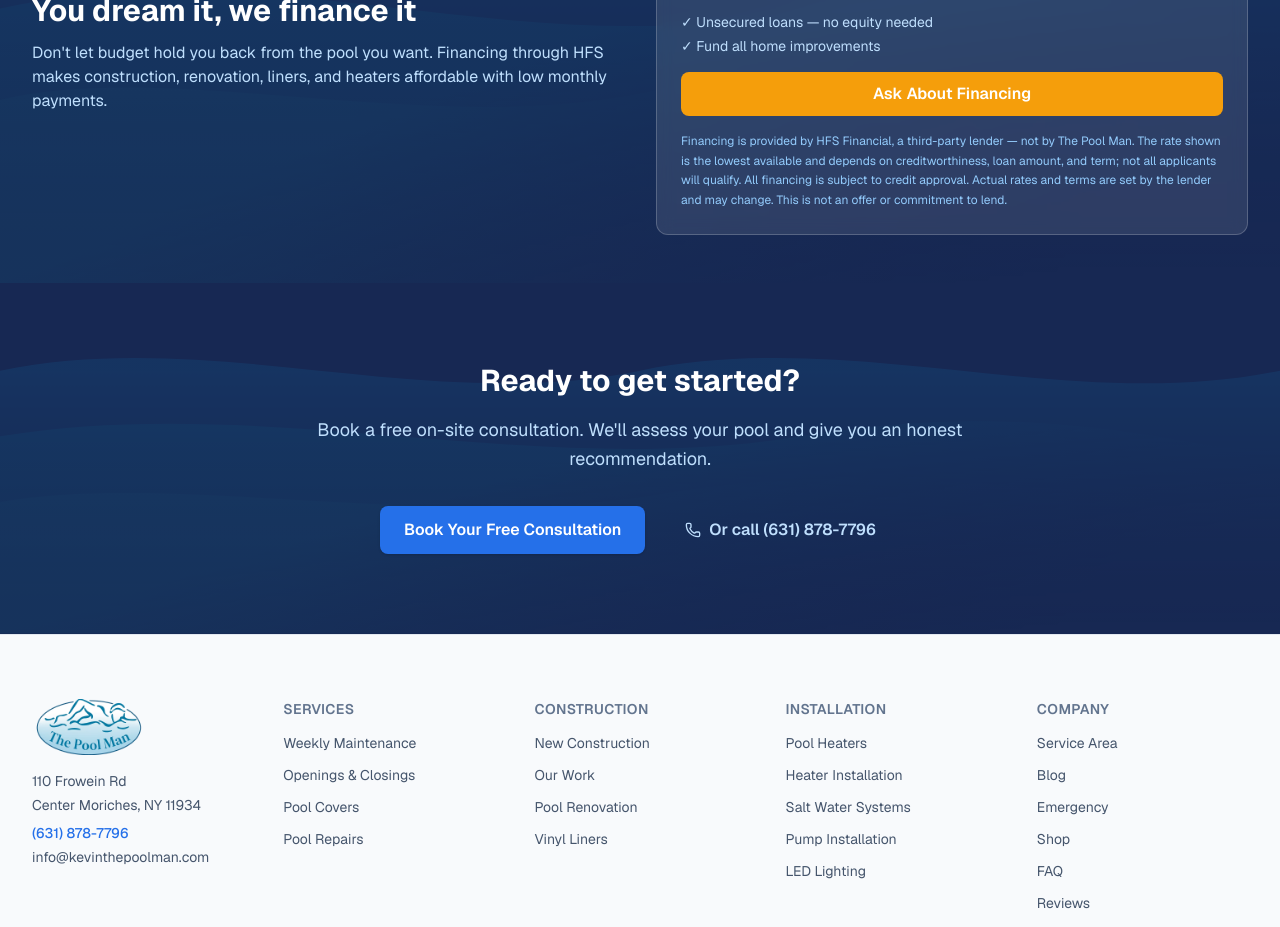
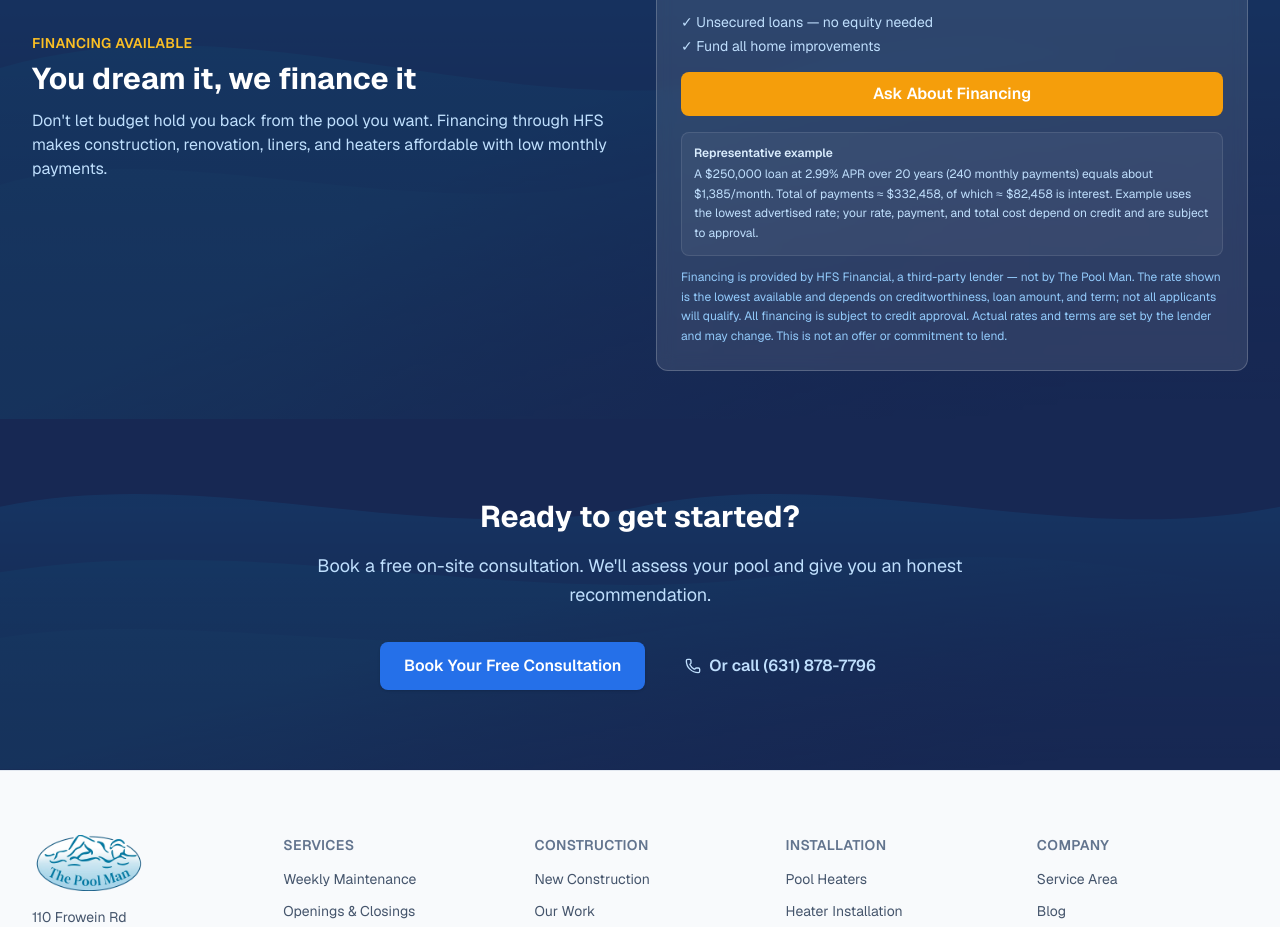
Before and after one commit to afintech510/the-pool-man, a Next.js app: page / in a window 1280 px wide. Shown: the part 6420-7347 px from the top of the page. Built offline with nearby package versions, Linux system fonts and the light colour scheme; no server answers.

Commit message:
fix: add financing representative example to banner
Add a labeled representative example alongside the 2.99% rate
($250k at 2.99% APR over 20yr = ~$1,385/mo, OAC) so the
financing disclosure meets financial-services ad requirements.
Figures computed from the terms already advertised on the page.

```diff
--- a/src/components/marketing/financing-banner.tsx
+++ b/src/components/marketing/financing-banner.tsx
@@ -49,7 +49,19 @@ export function FinancingBanner() {
             >
               Ask About Financing
             </a>
-            <p className="mt-4 text-xs leading-relaxed text-pool-300">
+            <div className="mt-4 rounded-lg bg-white/5 border border-white/10 p-3">
+              <p className="text-xs font-semibold text-pool-100">
+                Representative example
+              </p>
+              <p className="mt-1 text-xs leading-relaxed text-pool-200">
+                A $250,000 loan at 2.99% APR over 20 years (240 monthly
+                payments) equals about $1,385/month. Total of payments
+                &asymp; $332,458, of which &asymp; $82,458 is interest.
+                Example uses the lowest advertised rate; your rate, payment,
+                and total cost depend on credit and are subject to approval.
+              </p>
+            </div>
+            <p className="mt-3 text-xs leading-relaxed text-pool-300">
               Financing is provided by HFS Financial, a third-party lender
               &mdash; not by The Pool Man. The rate shown is the lowest
               available and depends on creditworthiness, loan amount, and
```
Also changed, not shown: 1 other file (tests, documents, lock files or other folders).
